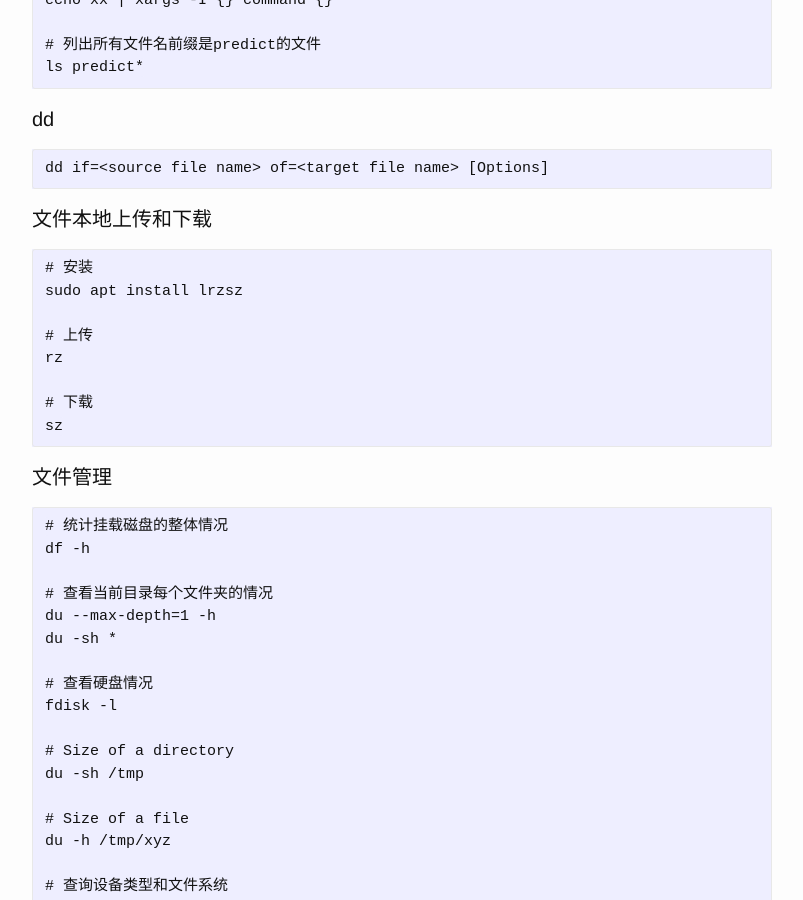
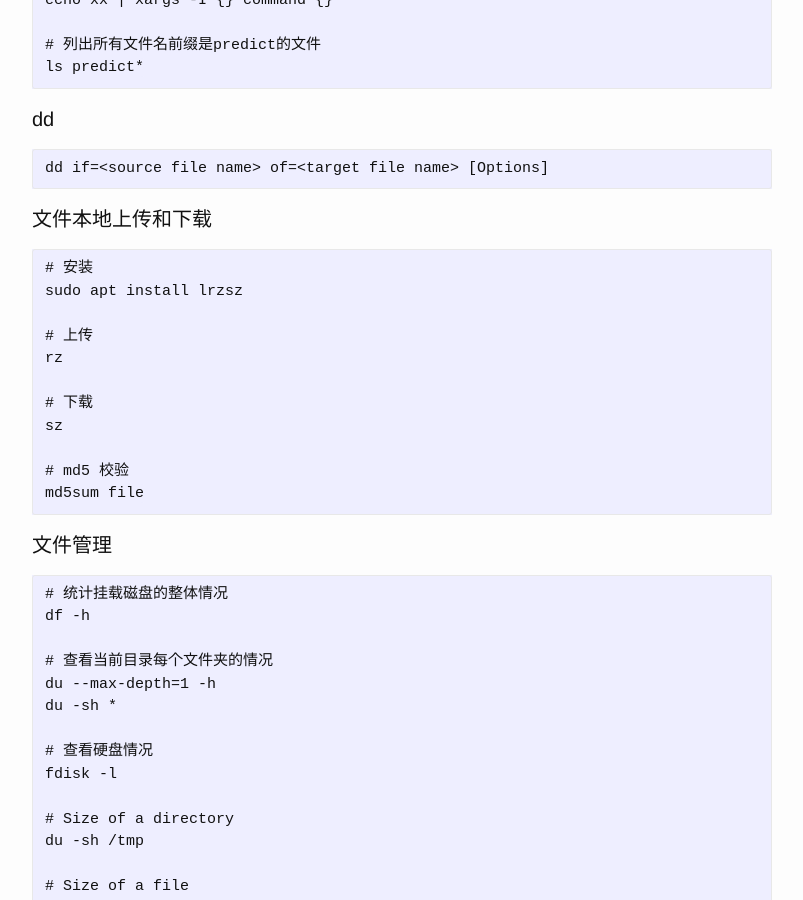
Before and after one commit to josephstalin117/josephstalin117.github.io, a Jekyll site: the page built from _posts/2016-04-04-linux.markdown, in a window 1280 px wide and 900 px high, scrolled down 6083 px. Shown: the whole window, without its empty margins (238-1041 px from the left). Built offline with Jekyll 4.4.1, drawn with Linux system fonts in a browser that asks for light colours.

Commit message:
add md5sum

````diff
--- a/_posts/2016-04-04-linux.markdown
+++ b/_posts/2016-04-04-linux.markdown
@@ -298,6 +298,9 @@ rz
 
 # 下载
 sz
+
+# md5 校验
+md5sum file
 ```
 
 #### 文件管理
````
